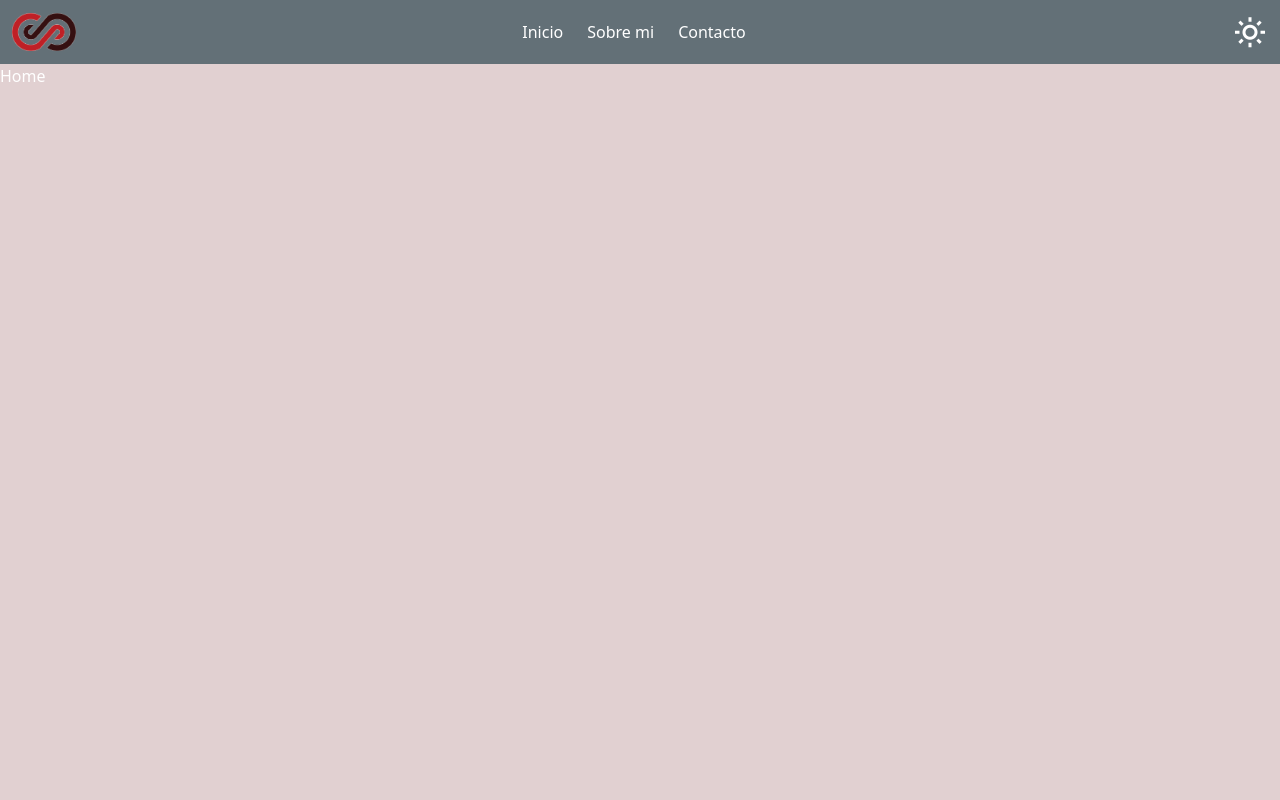
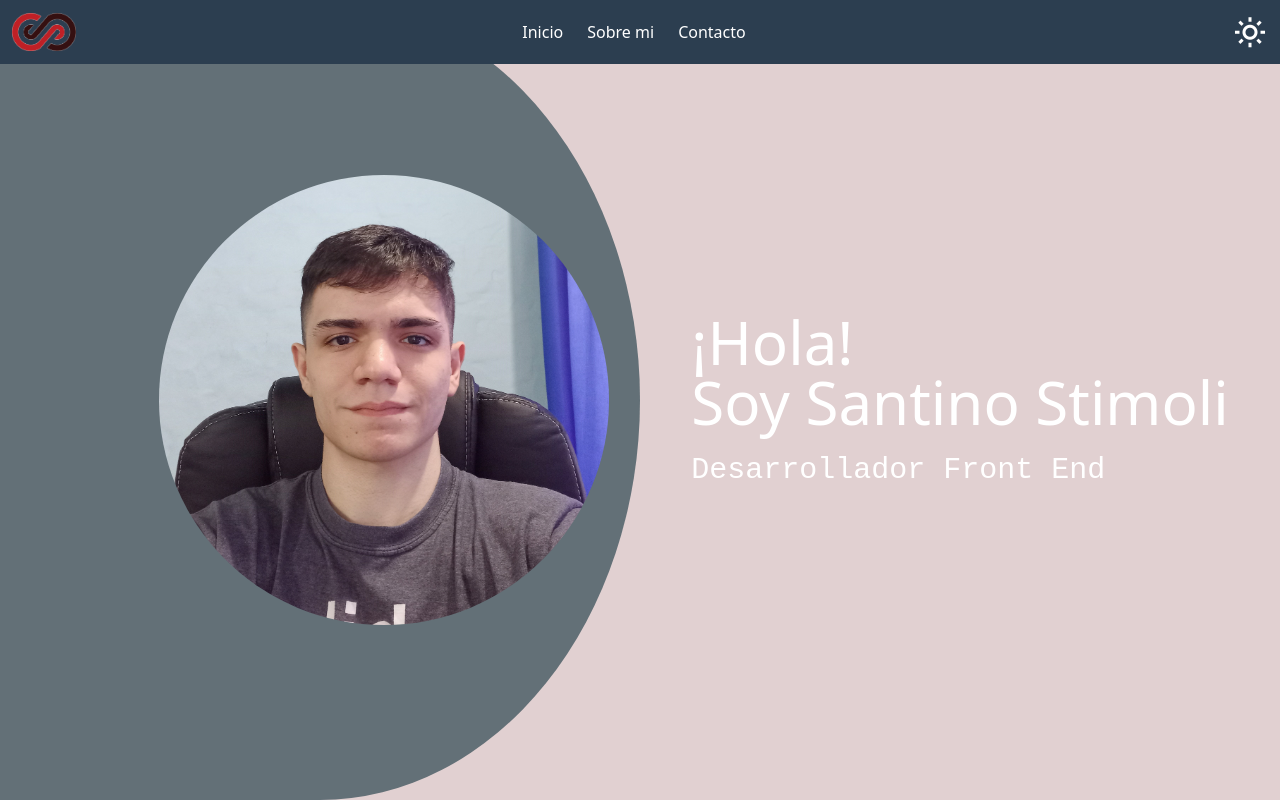
Before and after one commit to SantinoStimoli/my-portfolio, a React (Vite) app: page / in a window 1280 px wide. Built offline with nearby package versions, Linux system fonts and the light colour scheme.

Commit message:
presentation´s structure

```diff
--- a/declarations.d.ts
+++ b/declarations.d.ts
@@ -2,3 +2,8 @@ declare module '*.png' {
     const value: string;
     export default value;
 }
+
+declare module '*.jpg' {
+    const value: string;
+    export default value;
+}
--- a/src/components/body/Header.tsx
+++ b/src/components/body/Header.tsx
@@ -4,7 +4,7 @@ import Options from "../pure/Options"
 
 const Header = () => {
     return (
-        <header className="bg-secondary_bg flex justify-between w-full py-2.5 pr-3">
+        <header className="bg-header flex justify-between w-full py-2.5 pr-3 fixed z-50 top-0 bg-opacity-100">
             <Logo />
             <Nav navList={['Inicio', 'Sobre mi', 'Contacto']} />
             <Options />
--- /dev/null
+++ b/src/components/body/presentation/Image.tsx
@@ -0,0 +1,11 @@
+import IMAGE from '../../../assets/Santino-Stimoli.jpg'
+
+const Image = () => {
+    return (
+        <section className="flex items-center justify-center w-1/2 bg-secondary_bg relative h-screen rounded-br-[50%] rounded-tr-[50%]">
+            <img className='my-image w-[450px] relative ml-32' src={IMAGE} alt="" />
+        </section>
+    )
+}
+
+export default Image
--- /dev/null
+++ b/src/components/body/presentation/Presentation.tsx
@@ -0,0 +1,12 @@
+const Presentation = () => {
+  return (
+    <article className='flex items-center justify-center w-1/2'>
+      <div>
+        <h1 className='text-6xl flex flex-col mb-5'><span>¡Hola!</span> Soy Santino Stimoli</h1>
+        <h2 id='typing' className='text-3xl'>Desarrollador Front End</h2>
+      </div>
+    </article>
+  )
+}
+
+export default Presentation
--- a/src/components/pure/Logo.tsx
+++ b/src/components/pure/Logo.tsx
@@ -1,10 +1,10 @@
+import LOGO from '../../assets/SS-LOGO.png'
+
 const Logo = () => {
-
-
     return (
         <div className="flex flex-grow basis-0 items-center gap-3 logo-section">
-            <div className="w-fit my-auto z-20 md:bg-secondary_bg">
-                <img className="ml-3 w-16 h-fit" src='/SS-LOGO.png' alt='LOGO' /> {/* //!REVISAR EL SRC */}
+            <div className="w-fit my-auto z-20 md:bg-header">
+                <img className="ml-3 w-16 h-fit" src={LOGO} alt='LOGO' /> {/* //!REVISAR EL SRC */}
             </div>
             <span className=" text-white relative -left-28 z-10 transition-all duration-500 -md:hidden cursor-default opacity-0">Santino Stimoli</span>
         </div>
--- a/src/routes/Home.tsx
+++ b/src/routes/Home.tsx
@@ -1,6 +1,12 @@
+import Image from "../components/body/presentation/Image"
+import Presentation from "../components/body/presentation/Presentation"
+
 const Home = () => {
     return (
-        <div>Home</div>
+        <section className="flex">
+            <Image />
+            <Presentation />
+        </section>
     )
 }
 
--- a/src/styles/general.css
+++ b/src/styles/general.css
@@ -9,6 +9,7 @@
         --text-primary: 255 255 255;
         --text-secondary: 184 124 76;
         --text-details: 170 187 204;
+        --header-bg: 44 62 80;
     }
 
     .dark-mode {
@@ -17,6 +18,7 @@
         --text-primary: 255 255 255;
         --text-secondary: 218 255 251;
         --text-details: 100 204 197;
+        --header-bg: 44 62 80;
     }
 }
 
@@ -45,3 +47,31 @@ h3 {
 .hover-box {
     @apply absolute bg-black/10 backdrop-blur-lg rounded transition-all duration-[400ms] ease-in-out z-10 opacity-0;
 }
+
+
+.my-image {
+    clip-path: circle(50% at 50% 50%);
+}
+
+#typing {
+    display: block;
+    font-family: monospace;
+    white-space: nowrap;
+    border-right: 4px solid;
+    width: 24ch;
+    animation: typing 2s steps(24), blink .5s infinite step-end alternate;
+    overflow: hidden;
+    -webkit-animation: typing 2s steps(24), blink .5s infinite step-end alternate;
+}
+
+@keyFrames typing {
+    from {
+        width: 0
+    }
+}
+
+@keyFrames blink {
+    50% {
+        border-color: transparent
+    }
+}
--- a/tailwind.config.js
+++ b/tailwind.config.js
@@ -12,6 +12,7 @@ export default {
         primary_tx: 'rgba(var(--text-primary) / <alpha-value>)',
         secondary_tx: 'rgba(var(--text-secondary) / <alpha-value>)',
         details: 'rgba(var(--text-details) / <alpha-value>)',
+        header: 'rgba(var(--header-bg) / <alpha-value>)',
       }
     },
   },
```
Also changed, not shown: src/assets/SS-LOGO.png (renamed from public/SS-LOGO.png), src/assets/Santino-Stimoli.jpg (added).
